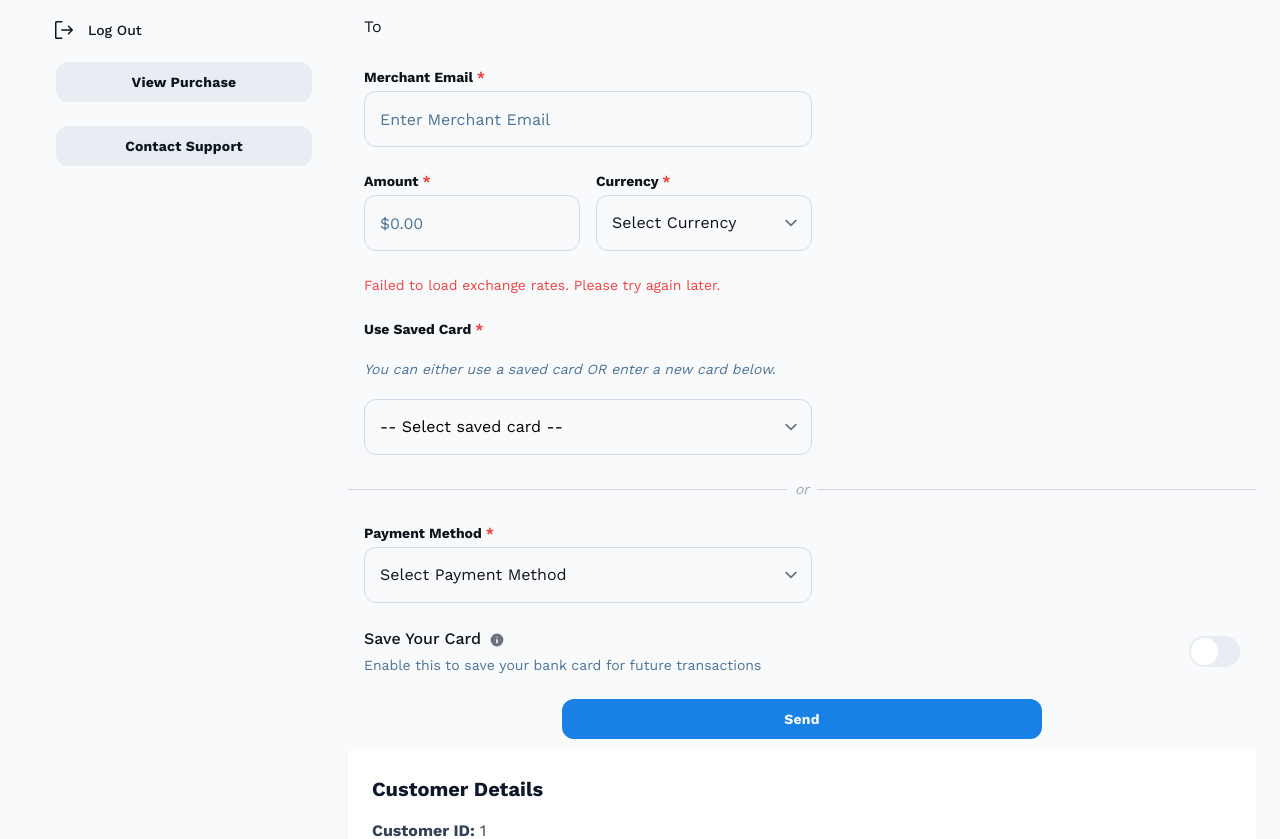
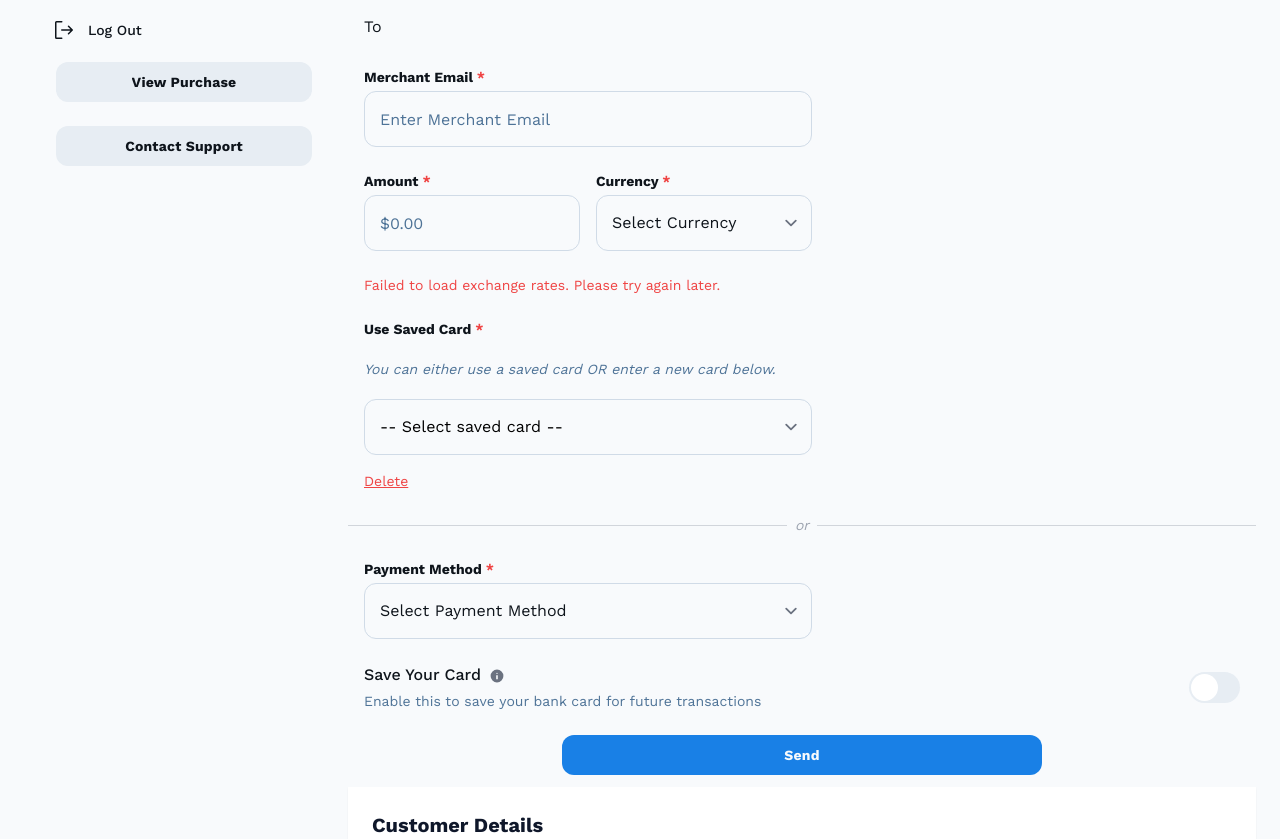
Before and after one commit to Val-9975/FYP-25-S1-14, a Django app: page /customer_dashboard/ in a window 1280 px wide. Shown: the part 163-1002 px from the top of the page. Run offline with Django 5.2, Linux system fonts and the light colour scheme; the visitor is signed in with stand-in values (Sample User, id 1); data that the repository does not hold is empty; parts of the project's set-up code (start-up, migrations or seed data) failed here and were passed over; some libraries are stand-ins or nearby versions.

Commit message:
delete save card

```diff
--- a/FYP/payments/templates/customerUI.html
+++ b/FYP/payments/templates/customerUI.html
@@ -206,6 +206,9 @@
                   <!-- options will be added via JS -->
                 </select>
                 <input type="hidden" name="saved_card_id" id="saved_card_id" value="">
+                <button type="button" onclick="deleteSelectedCard()" class="text-red-500 underline text-sm whitespace-nowrap">
+                  Delete
+                </button>
               </div>
 
               <!-- OR Divider -->
@@ -549,6 +552,43 @@
           }
         }
 
+        function deleteSelectedCard() {
+          const selectedCardId = document.getElementById('saved_cards').value;
+          if (!selectedCardId) {
+            alert("Please select a saved card to delete.");
+            return;
+          }
+
+          if (!confirm("Are you sure you want to delete this saved card?")) return;
+
+          const urlTemplate = document.getElementById('delete-card-url-template').dataset.url;
+          const deleteUrl = urlTemplate.replace('/0/', `/${selectedCardId}/`);
+
+          console.log("Deleting card at:", deleteUrl); // ✅ Debug 输出路径
+
+          fetch(deleteUrl, {
+            method: 'POST',
+            headers: {
+              'X-CSRFToken': document.querySelector('[name=csrfmiddlewaretoken]').value
+            }
+          })
+          .then(response => response.json())
+          .then(data => {
+            if (data.status === 'success') {
+              alert("Card deleted successfully.");
+              document.getElementById('saved_cards').value = '';
+              document.getElementById('saved_card_id').value = '';
+              loadSavedPaymentMethods();  // 重新加载卡列表
+            } else {
+              alert("Error: " + data.message);
+            }
+          })
+          .catch(error => {
+            console.error("Error deleting card:", error);
+            alert("Something went wrong.");
+          });
+        }
+
 
       document.addEventListener('DOMContentLoaded', function() {
         const storedMerchantEmail = localStorage.getItem('merchant_email');
@@ -625,6 +665,7 @@
 
     </script>
 
+    <span id="delete-card-url-template" data-url="{% url 'delete_saved_card' 0 %}"></span>
 
   </body>
 </html>
--- a/FYP/payments/urls.py
+++ b/FYP/payments/urls.py
@@ -14,6 +14,8 @@ urlpatterns = [
     path('payments/transfer/', views.process_money_transfer, name='process_money_transfer'),
     path('dashboard/get-saved-payment-methods/', views.get_saved_payment_methods, name='get_saved_payment_methods'),
     path('payment-methods/<int:card_id>/', views.get_saved_card_detail, name='get_saved_card_detail'),
+    path('delete-saved-card/<int:card_id>/', views.delete_saved_card, name='delete_saved_card'),
+
 
 
     # Add merchant dashboard URL:
--- a/FYP/payments/views.py
+++ b/FYP/payments/views.py
@@ -26,6 +26,7 @@ from .login import authenticate_user
 from .verifyOTP import verify_otp_user
 from django.core.mail import send_mail
 from .models import SavedPaymentMethod
+from django.views.decorators.http import require_POST
 
 logger = logging.getLogger(__name__)
 
@@ -705,3 +706,13 @@ def update_user_status(request):
 @login_required
 def test(request):
     return render(request, 'Something.html')
+
+@login_required
+@require_POST
+def delete_saved_card(request, card_id):
+    try:
+        card = SavedPaymentMethod.objects.get(id=card_id, user=request.user)
+        card.delete()
+        return JsonResponse({'status': 'success'})
+    except SavedPaymentMethod.DoesNotExist:
+        return JsonResponse({'status': 'error', 'message': 'Card not found'}, status=404)
```
